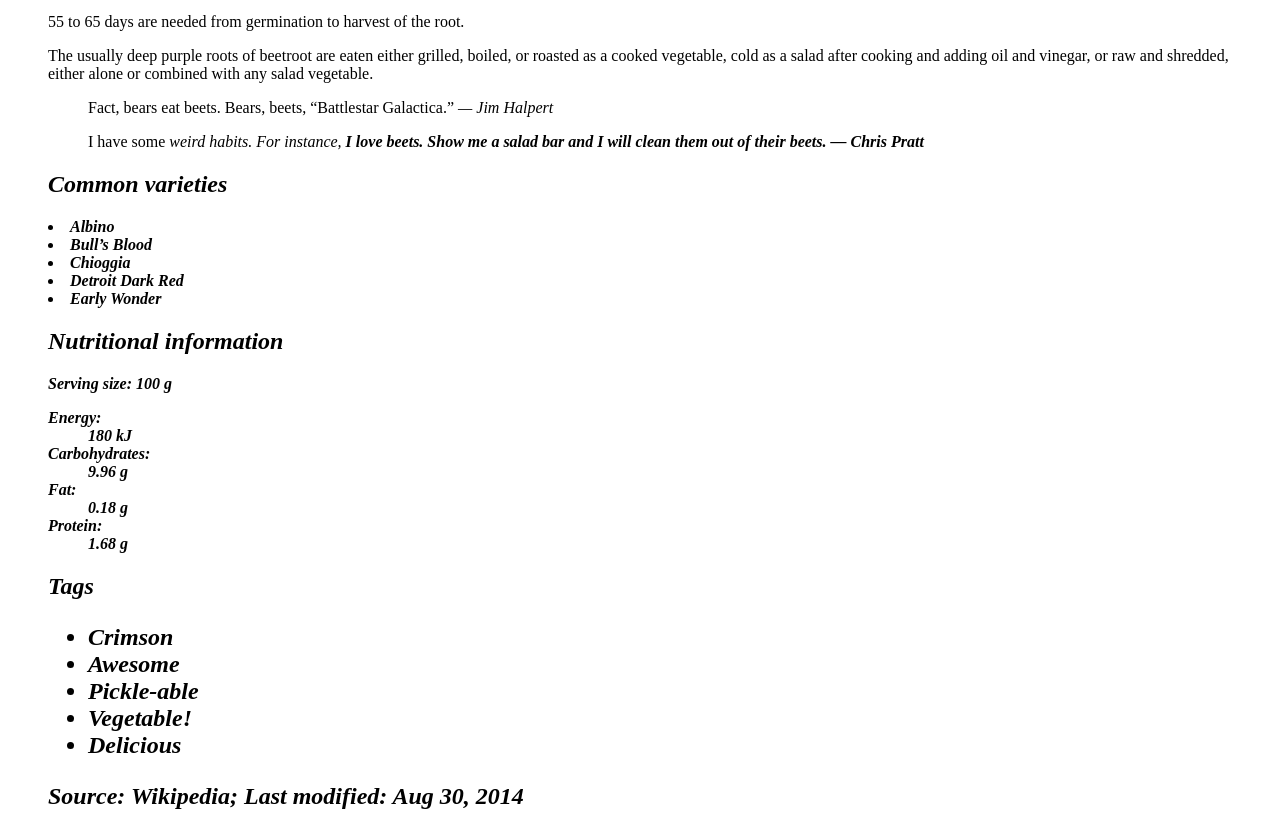
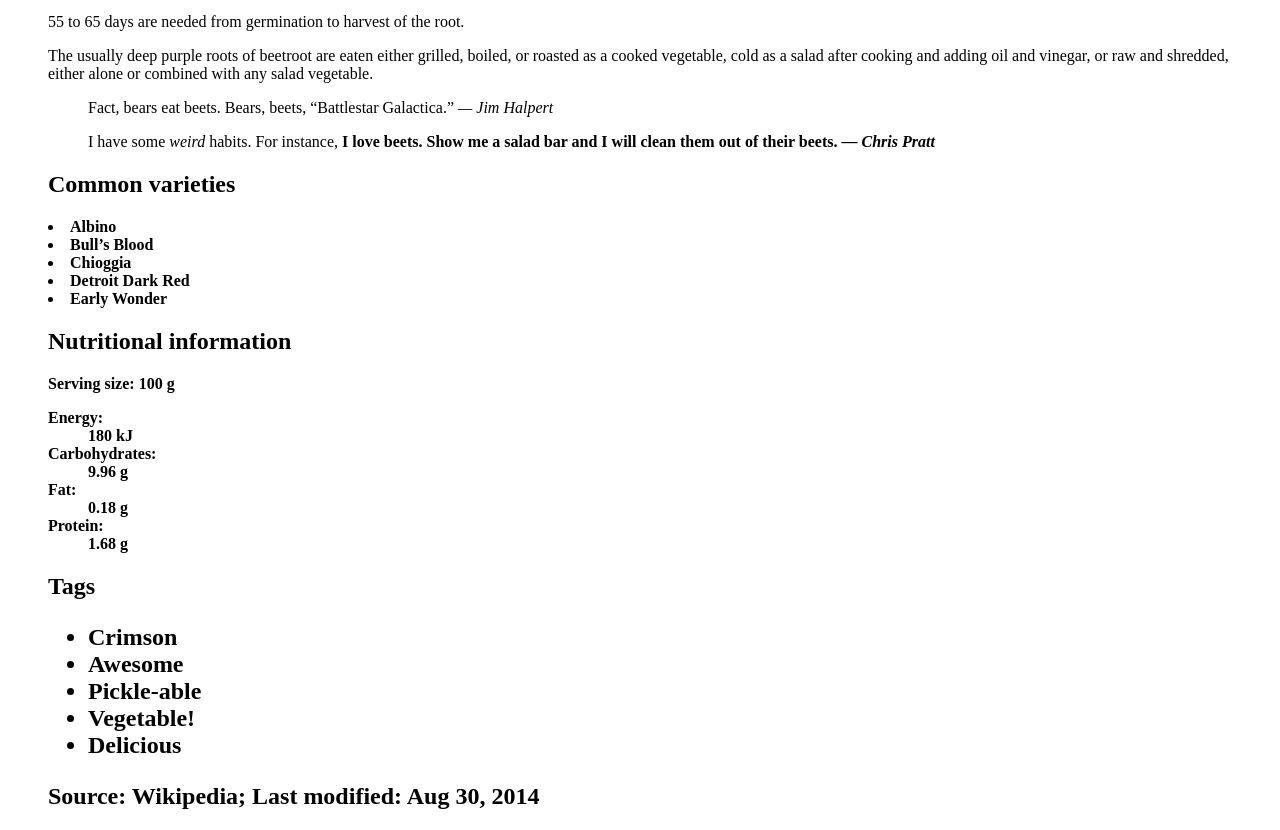
Before and after one commit to granz89/dsn1678-exercise-0, a plain HTML site: page index.html in a window 1280 px wide. Shown: the part 87-917 px from the top of the page. Drawn offline with Linux system fonts and the light colour scheme.

Commit message:
fixed typo

```diff
--- a/index.html
+++ b/index.html
@@ -19,7 +19,7 @@ shredded, either alone or combined with any salad vegetable.</p>
 <blockquote>Fact, bears eat beets. Bears, beets, “Battlestar Galactica.”
 <cite> — Jim Halpert</cite></blockquote>
 
-<blockquote>I have some <em>weird<em> habits. For instance, <strong>I love beets.<strong> Show me a salad bar and I will
+<blockquote>I have some <em>weird</em> habits. For instance, <strong>I love beets.<strong> Show me a salad bar and I will
 clean them out of their beets.
 <cite>— Chris Pratt</cite></blockquote>
 
```
